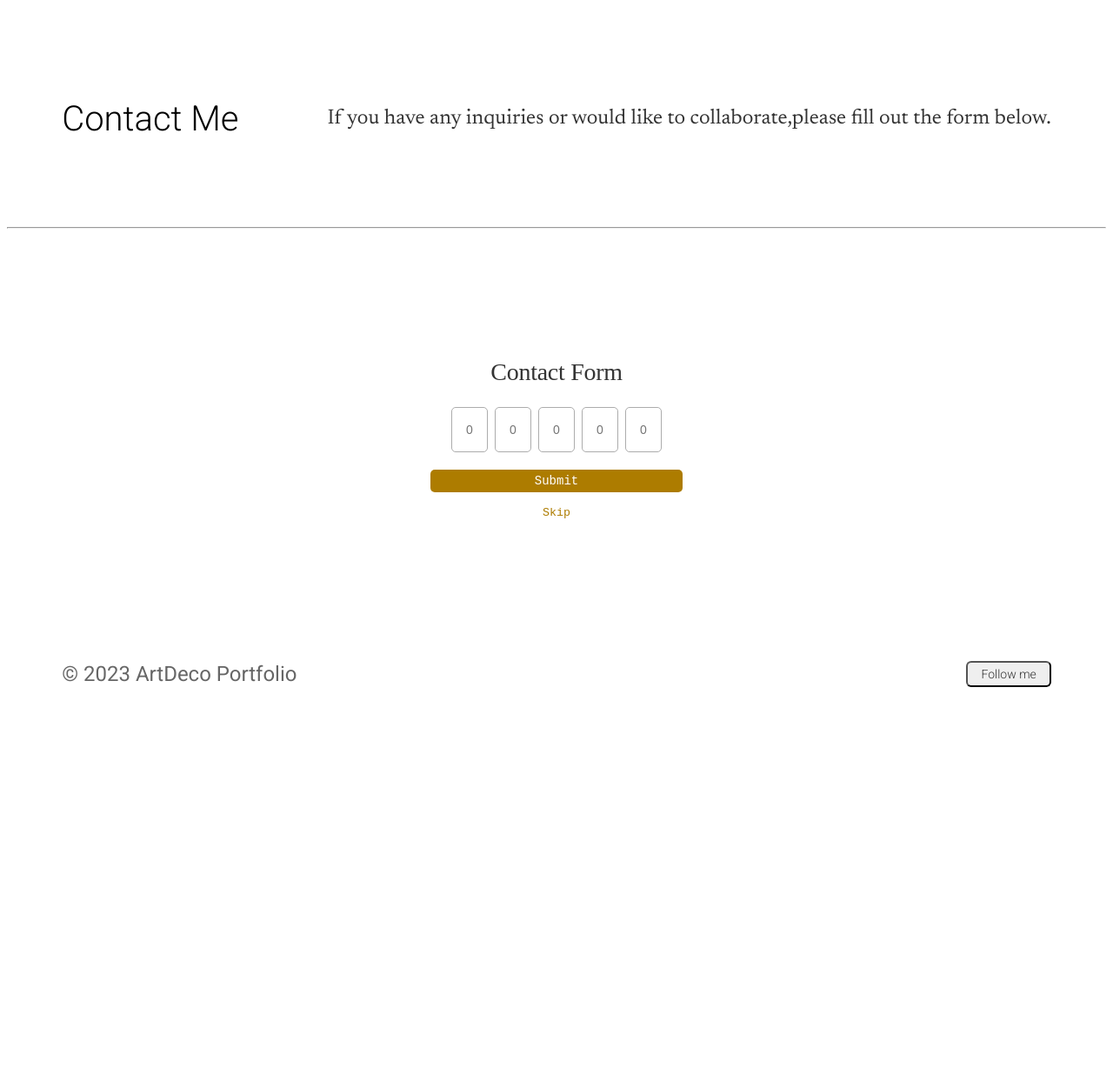
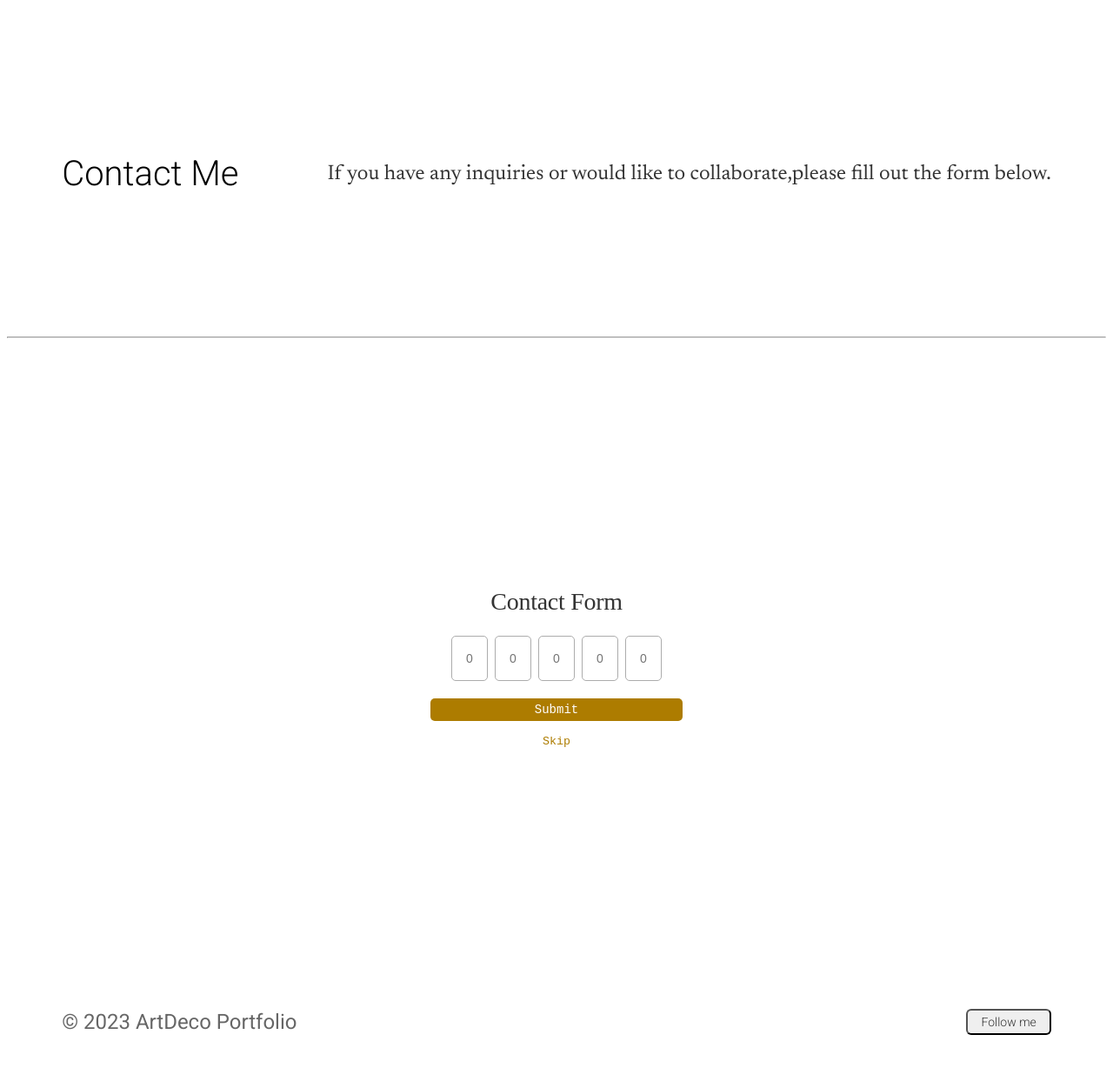
Before and after one commit to Anshsharma4552/Capstone-Project, a plain HTML site: page index.html in a window 1280 px wide. Shown: the part 3330-4558 px from the top of the page at 87% size. Before the commit the page ends 4163 px from the top, so only its background shows below. Drawn offline with Linux system fonts and the light colour scheme; a web font is replaced by a local one.

Commit message:
contact me

```diff
--- a/style.css
+++ b/style.css
@@ -214,7 +214,7 @@ cursor: pointer;
     color: #333;
 }
 .cont4{
-    margin: 5% 0;
+    margin: 10% 0;
     padding: 2% 5%;
     display: flex;
     flex-direction: row;
@@ -248,6 +248,8 @@ cursor: pointer;
     justify-content: center;
     align-items: center;
     text-align: center;
+    padding-top: 25vh;
+    padding-bottom: 25vh
 }
 .cont5 h2{
     font-family: "Lexend Exa", serif;
```
